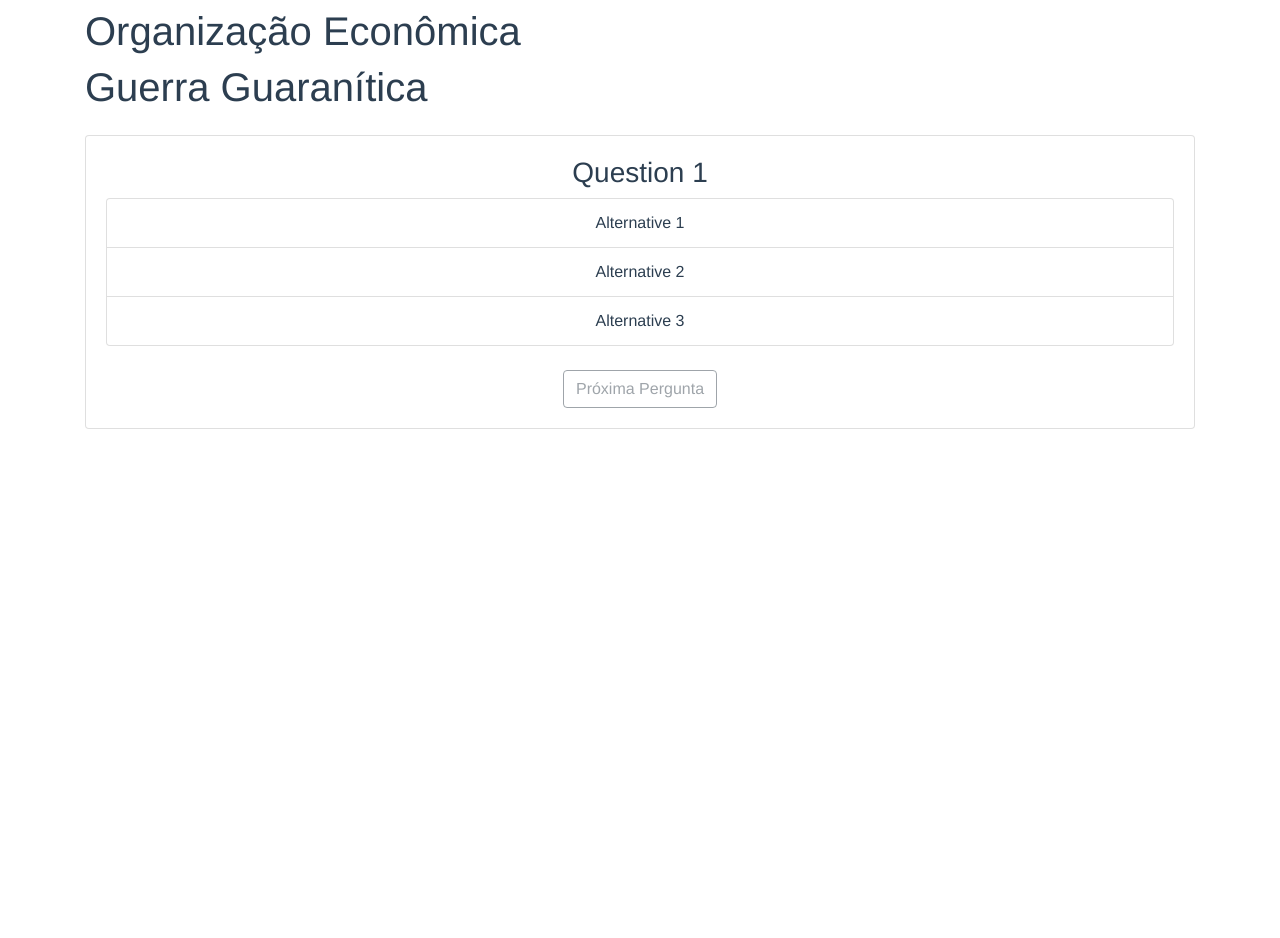
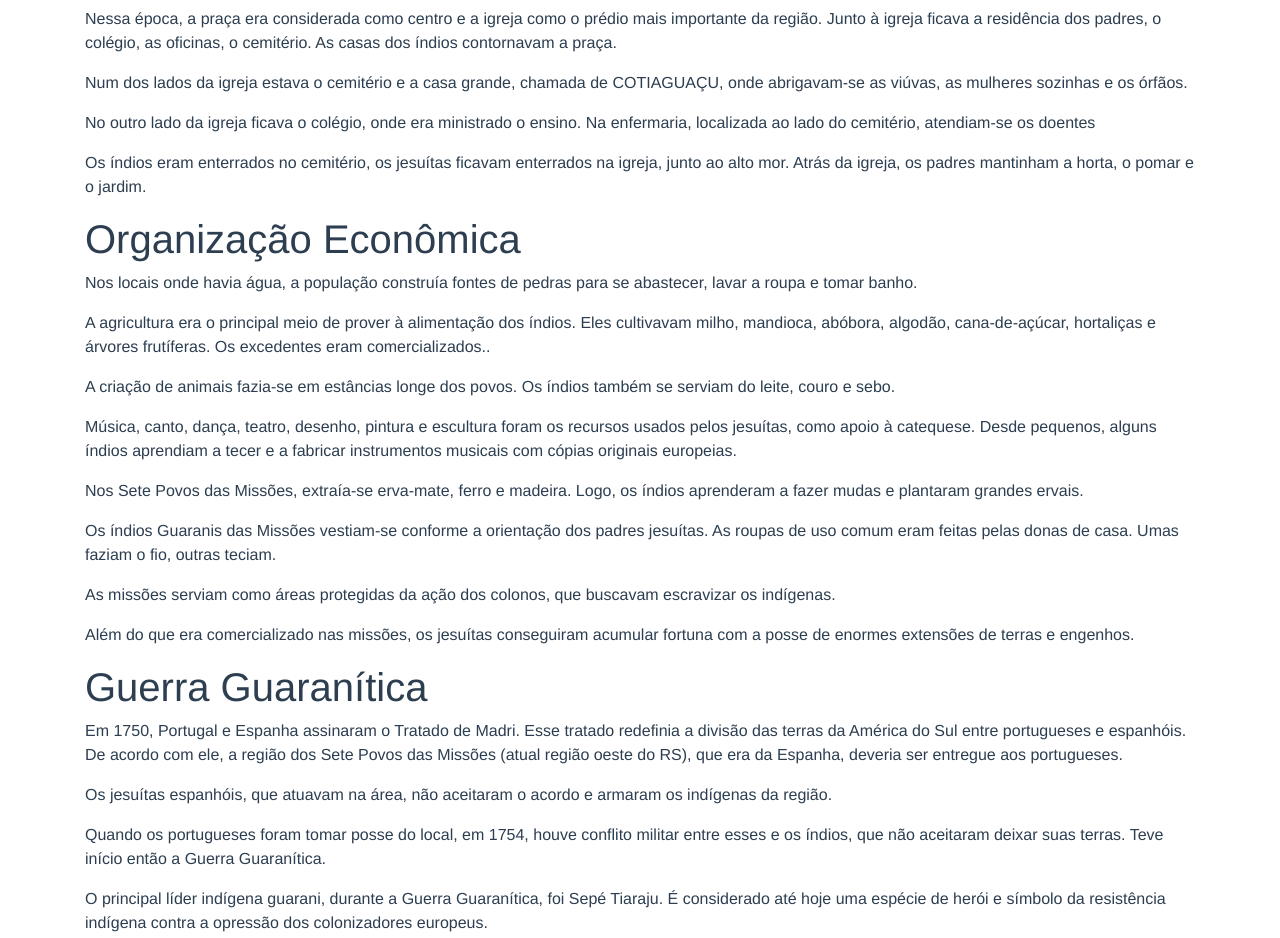
Before and after one commit to MacPardo/hfs, a Vue app: page / in a window 1280 px wide. Shown: the part 614-1552 px from the top of the page. Before the commit the page ends 1067 px from the top, so only its background shows below. Built offline with nearby package versions, Linux system fonts and the light colour scheme.

Commit message:
Add files via upload

```diff
--- a/src/App.vue
+++ b/src/App.vue
@@ -4,8 +4,8 @@
     <hr />
 
     <div class="text-left">
+
       <h1>Origem</h1>
-
       <p>Durante a colonização do Brasil pelos portugueses, a ordem Companhia de Jesus, conhecidos como Jesuítas, cumpriu um papel de destaque na organização social da colônia.</p>
       <p>Os jesuítas liderados por Manoel da Nóbrega chegaram à colônia Brasil em 1549, junto a Tomé de Sousa, que foi o primeiro governador-geral enviado por Portugal. A principal função dos jesuítas, ao virem ao Brasil, era evangelizar, catequizar e tornar cristãos os indígenas que habitavam estas terras.</p>
       <p>Para que a catequização fosse realizada, era necessário que os indígenas aprendessem a língua portuguesa para a leitura de trechos bíblicos e o ensino da prática religiosa católica. Um dos nomes mais conhecidos no processo de evangelização que chegaram até nós foi o do padre José de Anchieta.</p>
@@ -13,10 +13,27 @@
       <p>Nas missões, locais onde os jesuítas habitavam por vezes com milhares de indígenas, foi necessário que os jesuítas mudassem os hábitos dos indígenas. O interesse era que eles passassem a viver de acordo com a cultura europeia: que as famílias fossem nucleares (pai, mãe e filhos do casal), que eles se fixassem em um local (grande parte das tribos indígenas era semi nômade, vivendo em constante deslocamento e passassem a adotar os ritmos e as disciplinas de trabalho que impunham os europeus. Esse processo ficou também conhecido como aculturação.</p>
 
       <h1>Organização Urbanística</h1>
+      <p>Nessa época, a praça era considerada como centro e a igreja como o prédio mais importante da região. Junto à igreja ficava a residência dos padres, o colégio, as oficinas, o cemitério. As casas dos índios contornavam a praça.</p>
+      <p>Num dos lados da igreja estava o cemitério e a casa grande, chamada de  COTIAGUAÇU, onde abrigavam-se as viúvas, as mulheres sozinhas e os órfãos.</p>
+      <p>No outro lado da igreja ficava o colégio, onde era ministrado o ensino. Na enfermaria, localizada ao lado do cemitério, atendiam-se os doentes</p>
+      <p>Os índios eram enterrados no cemitério, os jesuítas ficavam enterrados na igreja, junto ao alto mor. Atrás da igreja, os padres mantinham a horta, o pomar e o jardim.</p>
 
       <h1>Organização Econômica</h1>
+      <p>Nos locais onde havia água, a população construía fontes de pedras para se abastecer, lavar a roupa e tomar banho.</p>
+      <p>A agricultura era o principal meio de  prover à alimentação dos índios. Eles cultivavam milho, mandioca, abóbora, algodão, cana-de-açúcar, hortaliças e árvores frutíferas. Os excedentes eram comercializados..</p>
+      <p>A criação de animais fazia-se em estâncias longe dos povos. Os índios também se serviam do leite, couro e sebo.</p>
+      <p>Música, canto, dança, teatro, desenho, pintura e escultura foram os recursos usados pelos jesuítas, como apoio à catequese. Desde pequenos, alguns índios aprendiam a tecer e a fabricar instrumentos musicais com cópias originais europeias.</p>
+      <p>Nos Sete Povos das Missões, extraía-se erva-mate, ferro e madeira. Logo, os índios aprenderam a fazer mudas e plantaram grandes ervais.</p>
+      <p>Os índios Guaranis das Missões vestiam-se conforme a orientação dos padres jesuítas. As roupas de uso comum eram feitas pelas donas de casa. Umas faziam o fio, outras teciam.</p>
+      <p>As missões serviam como áreas protegidas da ação dos colonos, que buscavam escravizar os indígenas.</p>
+      <p>Além do que era comercializado nas missões, os jesuítas conseguiram acumular fortuna com a posse de enormes extensões de terras e engenhos.</p>
 
       <h1>Guerra Guaranítica</h1>
+      <p>Em 1750, Portugal e Espanha assinaram o Tratado de Madri. Esse tratado redefinia a divisão das terras da América do Sul entre portugueses e espanhóis. De acordo com ele, a região dos Sete Povos das Missões (atual região oeste do RS), que era da Espanha, deveria ser entregue aos portugueses.</p>
+      <p>Os jesuítas espanhóis, que atuavam na área, não aceitaram o acordo e armaram os indígenas da região.</p>
+      <p>Quando os portugueses foram tomar posse do local, em 1754, houve conflito militar entre esses e os índios, que não aceitaram deixar suas terras. Teve início então a Guerra Guaranítica.</p>
+      <p>O principal líder indígena guarani, durante a Guerra Guaranítica, foi Sepé Tiaraju. É considerado até hoje uma espécie de herói e símbolo da resistência indígena contra a opressão dos colonizadores europeus.</p>
+      <p>As principais consequências desta guerra foi a morte de mais de vinte mil índios guaranis da região dos Sete Povos das Missões, a destruição dos Sete Povos das Missões em 1756 e a diminuição da influência dos jesuítas na região sul do Brasil.</p>
     </div>
     <Quiz />
   </div>
```
